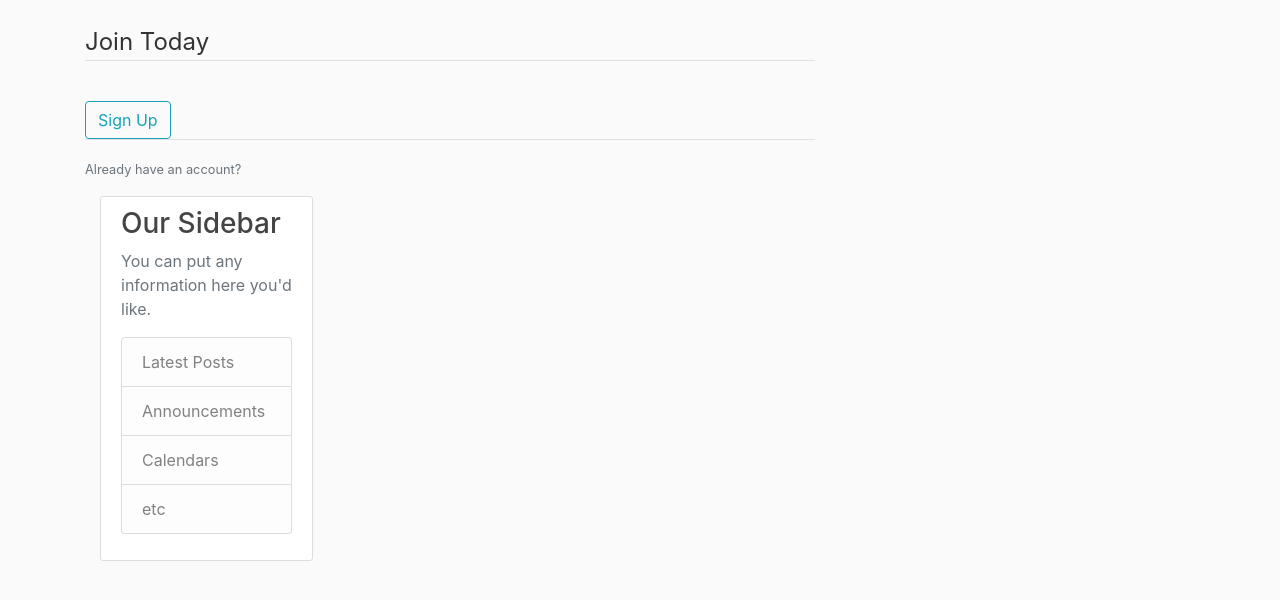
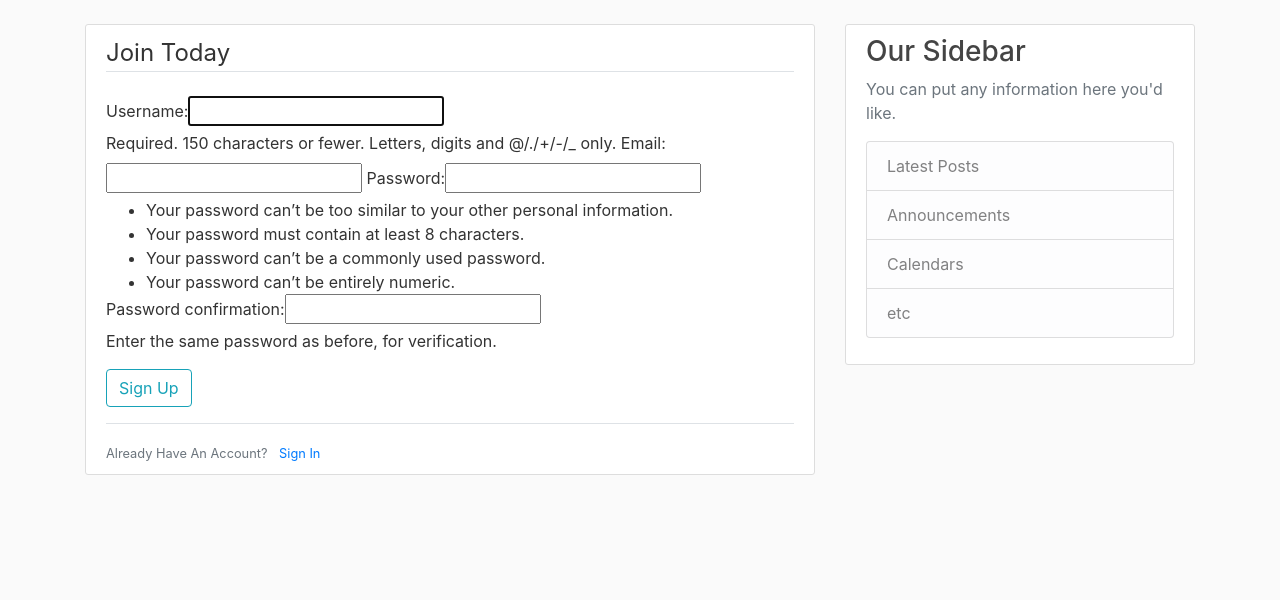
Before and after one commit to jacobbarnette/django-blog-app, a Django app: template users/templates/users/register.html in a window 1280 px wide. Shown: the part 56-656 px from the top of the page. Run offline with Django 3.2, Linux system fonts and the light colour scheme; the template is opened without the code that fills it: values that come from a table or form of the project are taken from there, others are empty; some libraries are stand-ins or nearby versions.

Commit message:
added user registration form and functionality

```diff
--- a/blog/templates/blog/base.html
+++ b/blog/templates/blog/base.html
@@ -43,6 +43,13 @@
      <main role="main" class="container">
       <div class="row">
         <div class="col-md-8">
+          {% if messages %}
+            {% for message in messages %}
+            <div class="alert alert-{{ message.tags }}">
+                {{ message }}
+            </div>
+            {% endfor %}
+          {% endif %}
           {% block content %}{% endblock %}
         </div>
         <div class="col-md-4">
--- a/blogapp/settings.py
+++ b/blogapp/settings.py
@@ -31,7 +31,7 @@
     "http://127.0.0.1:8000",
     ]# Add your host's URL here
 INSTALLED_APPS = [
-    'users.apps.UserConfig',
+    'users.apps.UsersConfig',
     'blog.apps.BlogConfig',
     'django.contrib.admin',
     'django.contrib.auth',
--- a/blogapp/urls.py
+++ b/blogapp/urls.py
@@ -15,8 +15,10 @@
 """
 from django.contrib import admin
 from django.urls import path, include
-
+from users import views as user_views
 urlpatterns = [
     path('admin/', admin.site.urls),
-    path('', include('blog.urls'))
+    path('register/', user_views.register, name='register'),
+    path('', include('blog.urls')),
+
 ]
--- /dev/null
+++ b/users/forms.py
@@ -0,0 +1,10 @@
+from django import forms
+from django.contrib.auth.models import User
+from django.contrib.auth.forms import UserCreationForm
+
+class UserRegisterForm(UserCreationForm):
+    email = forms.EmailField()
+
+    class Meta:
+        model = User
+        fields = ['username', 'email', 'password1', 'password2']
--- a/users/templates/users/register.html
+++ b/users/templates/users/register.html
@@ -1,17 +1,20 @@
 {% extends "blog/base.html" %}
 {% block content %}
-    <div class='content-section">
-        <form method='POST'>
+    <div class="content-section">
+        <form method="POST">
             {% csrf_token %}
             <fieldset class="form-group">
                 <legend class="border-bottom mb-4">Join Today</legend>
                 {{ form }}
             </fieldset>
-            <div class='form-group'>
-                <button class='btn btn-outline-info' type='submit'>Sign Up</button>
+            <div class="form-group">
+                <button class="btn btn-outline-info" type="submit">Sign Up</button>
+            </div>
         </form>
-        <div class='border-top pt-3'>
-            <small class='text-muted'>Already have an account? <a class='ml-2' href="#"></a></small>
-
+        <div class="border-top pt-3">
+            <small class="text-muted">
+                Already Have An Account? <a class="ml-2" href="#">Sign In</a>
+            </small>
+        </div>
     </div>
 {% endblock content %}
```
Also changed, not shown: users/views.py (+11 -4 lines).
